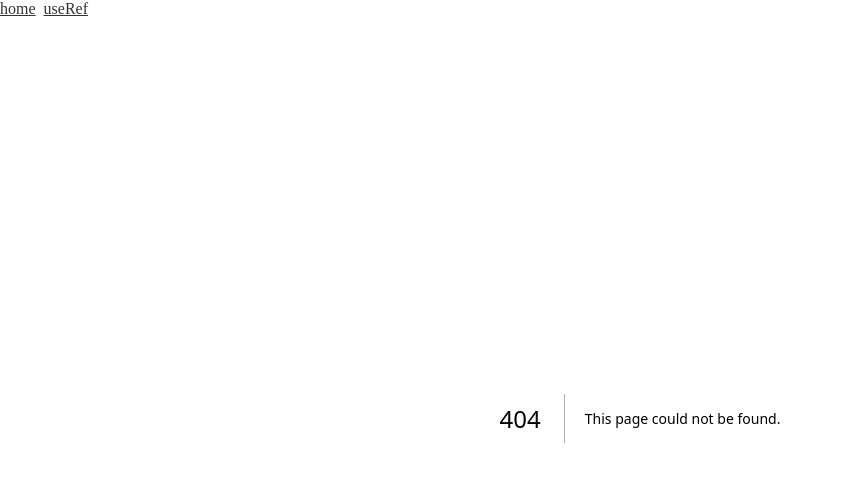
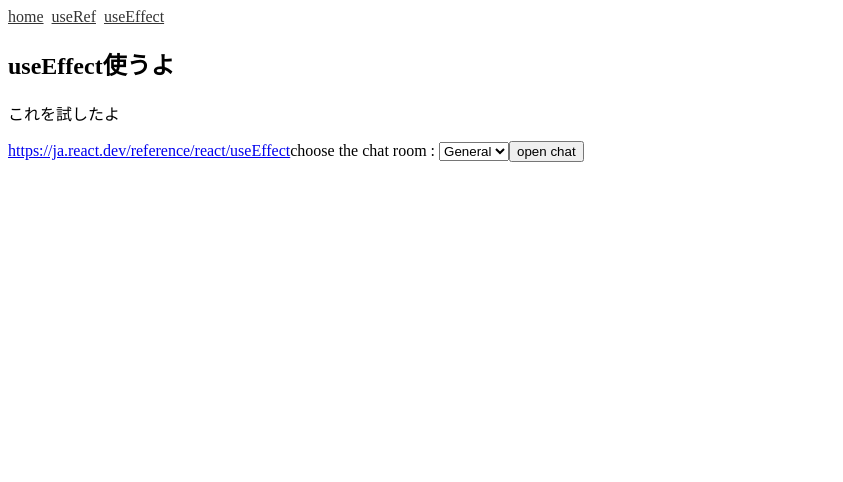
Before and after one commit to YukoKano/playground, a Next.js app: page /react/useeffectcheck in a window 1280 px wide. Before the commit this address had no page. Shown: the top 482 px of the page, without its empty margins (0-843 px from the left). Built offline with nearby package versions, Linux system fonts and the light colour scheme.

Commit message:
useEffectの例を作ってみる

```diff
--- a/src/app/_components/Header/Header.jsx
+++ b/src/app/_components/Header/Header.jsx
@@ -11,6 +11,9 @@ export const Header = () => {
         <li>
           <Link href="/react/userefcheck">useRef</Link>
         </li>
+        <li>
+          <Link href="/react/useeffectcheck">useEffect</Link>
+        </li>
       </ul>
     </header>
   );
--- /dev/null
+++ b/src/app/_components/UseEffectItem/ChatRoomConnection.jsx
@@ -0,0 +1,68 @@
+"use client"; // やっぱこれいるっぽい
+
+import { useEffect, useState } from "react";
+
+const createConnection = (serverUrl, roomId) => {
+  return {
+    connect() {
+      console.log(
+        '✅ Connecting to "' + roomId + '" room at ' + serverUrl + "..."
+      );
+    },
+    disconnect() {
+      console.log('❌ Disconnected from "' + roomId + '" room at ' + serverUrl);
+    },
+  };
+};
+
+const ChatRoom = ({ roomId }) => {
+  const [serverUrl, setServerUrl] = useState("https://localhost:1234");
+
+  useEffect(() => {
+    const connection = createConnection(serverUrl, roomId);
+    connection.connect(); // setup
+    return () => {
+      connection.disconnect(); // cleanup
+    };
+  }, [serverUrl, roomId]);
+
+  return (
+    <>
+      <label>
+        serverURL: {""}
+        <input
+          value={serverUrl}
+          onChange={(e) => setServerUrl(e.target.value)}
+        />
+      </label>
+      <h3>welcome to {roomId} room!</h3>
+    </>
+  );
+};
+
+export const ChatRoomConnection = () => {
+  const [roomId, setRoomId] = useState("general");
+  const [show, setShow] = useState(false);
+
+  return (
+    <>
+      <label>
+        choose the chat room : {""}
+        <select value={roomId} onChange={(e) => setRoomId(e.target.value)}>
+          <option value="general">General</option>
+          <option value="travel">Travel</option>
+          <option value="music">Music</option>
+        </select>
+      </label>
+      <button
+        onClick={() => {
+          setShow(!show);
+        }}
+      >
+        {show ? "close chat" : "open chat"}
+      </button>
+      {show && <hr />}
+      {show && <ChatRoom roomId={roomId} />}
+    </>
+  );
+};
--- /dev/null
+++ b/src/app/_components/UseEffectItem/index.jsx
@@ -0,0 +1 @@
+export * from "./ChatRoomConnection";
--- /dev/null
+++ b/src/app/react/useeffectcheck/page.jsx
@@ -0,0 +1,18 @@
+import { ChatRoomConnection } from "@/app/_components/UseEffectItem";
+
+export default function useeffectcheck() {
+  return (
+    <>
+      <h2>useEffect使うよ</h2>
+      <p>これを試したよ</p>
+      <a
+        href="https://ja.react.dev/reference/react/useEffect"
+        target="_blank"
+        rel="noopener noreferrer"
+      >
+        https://ja.react.dev/reference/react/useEffect
+      </a>
+      <ChatRoomConnection />
+    </>
+  );
+}
```
